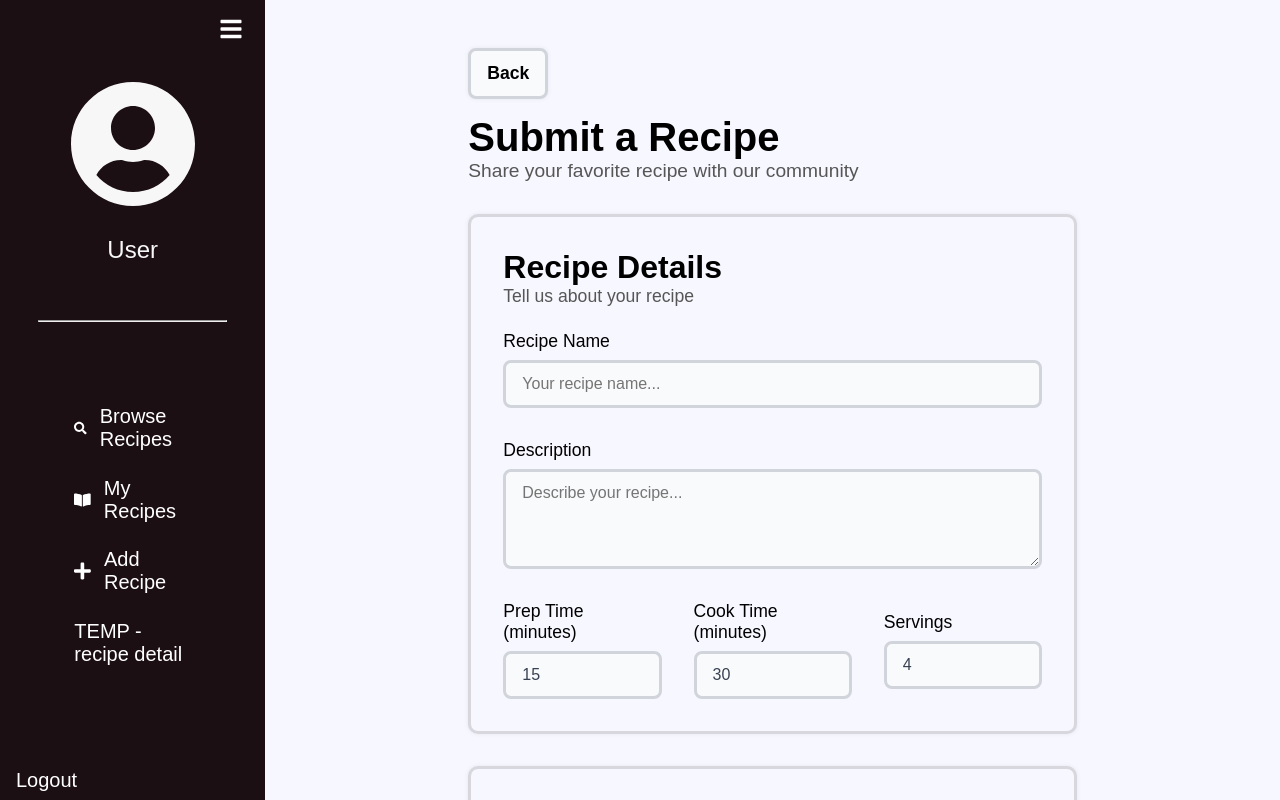
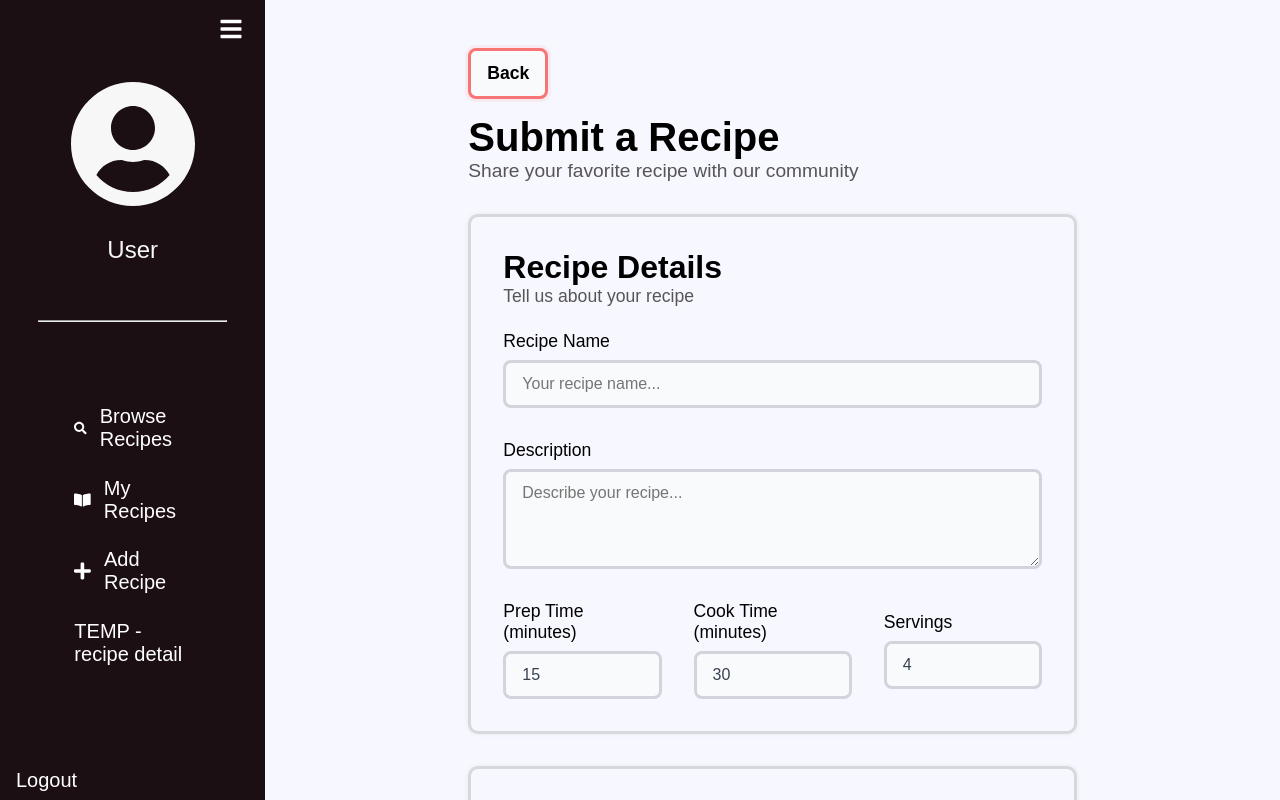
Before and after one commit to bmstoss13/recipe-project, a React (Vite) app in the folder recipe-project/frontend/: page /create-recipe in a window 1280 px wide. In both pictures the pointer is over the button "Back". Built offline with nearby package versions, Linux system fonts and the light colour scheme; no server answers; a web font is replaced by a local one.

Commit message:
back button update

```diff
--- a/recipe-project/frontend/src/styles/CreateRecipe.css
+++ b/recipe-project/frontend/src/styles/CreateRecipe.css
@@ -350,7 +350,7 @@
     transition: border-color 0.15s ease-in-out, box-shadow 0.15s ease-in-out, background-color 0.15s ease-in-out;
 }
 
-.createRecipeSubmit:hover {
+.createRecipeBackButton:hover {
     /* background-color: #e7e7e7; */
     border-color: #F87575;
     box-shadow: 0 0 0 3px rgba(248, 117, 117, 0.1);
```
